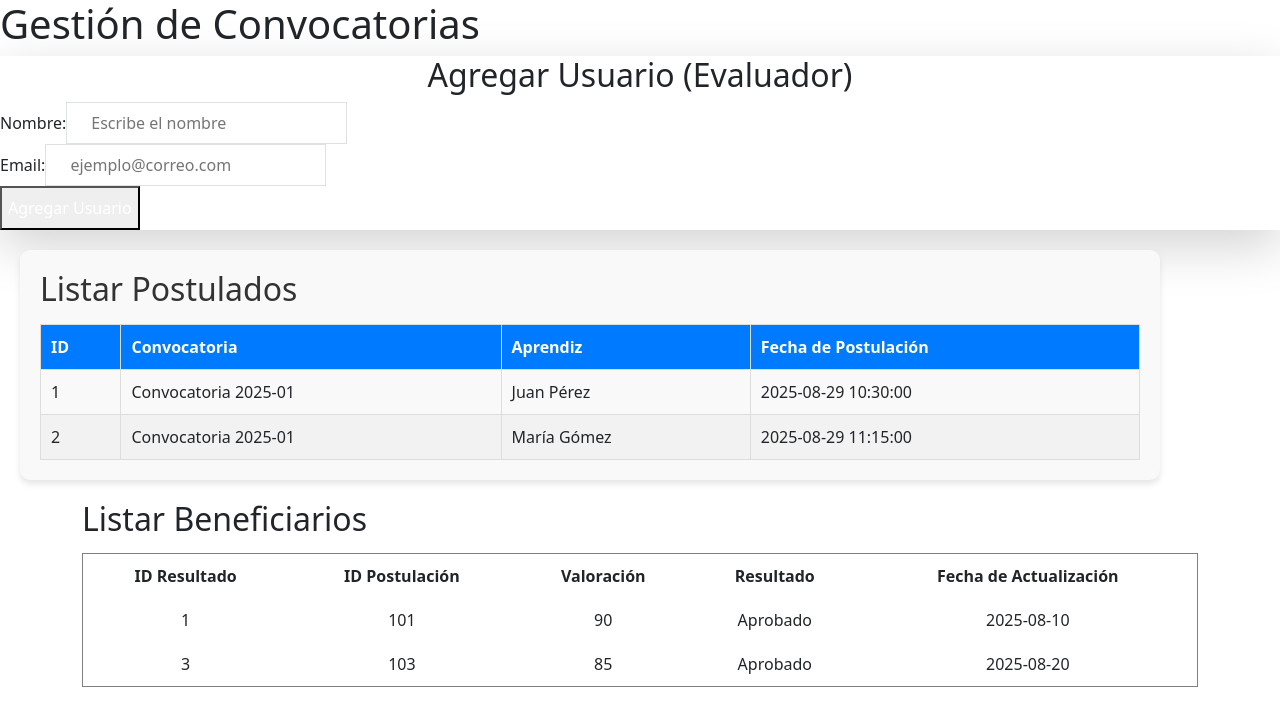
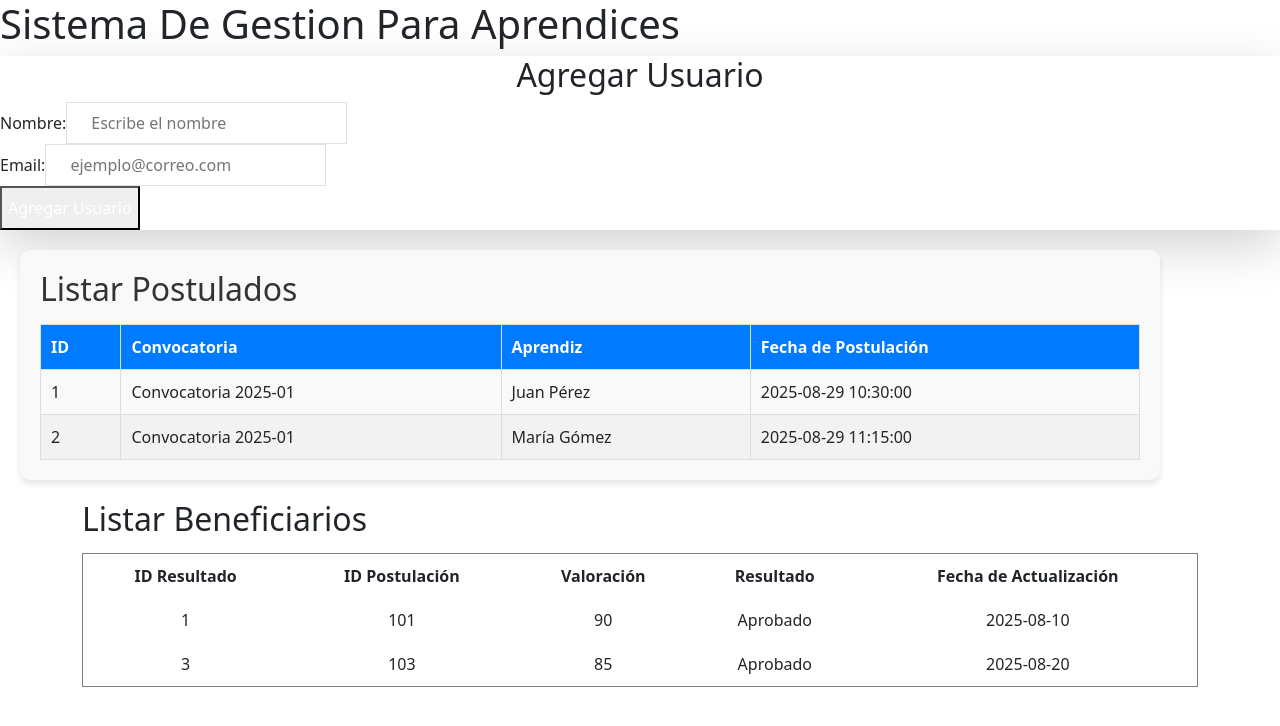
Before and after one commit to JoTaZem/convocatorias_sena_semillitas, a React (Vite) app in the folder Frontend/convocatorias-semillitas/: page / in a window 1280 px wide. Shown: the top 726 px of the page. Built offline with nearby package versions, Linux system fonts and the light colour scheme.

Commit message:
viendo errores

```diff
--- a/Frontend/convocatorias-semillitas/src/App.jsx
+++ b/Frontend/convocatorias-semillitas/src/App.jsx
@@ -6,7 +6,7 @@ import ListarPostulados from "./componentes/ListarPostulados4";
 function App() {
   return (
     <div className="App">
-      <h1>Gestión de Convocatorias</h1>
+      <h1>Sistema De Gestion Para Aprendices</h1>
       <AgregarUsuario />
       <ListarPostulados/>
       <ListarBeneficiarios/>
--- a/Frontend/convocatorias-semillitas/src/componentes/formularios/AggrUsuario1.jsx
+++ b/Frontend/convocatorias-semillitas/src/componentes/formularios/AggrUsuario1.jsx
@@ -1,26 +1,26 @@
 import React, { useState } from "react";
 
 function AgregarUsuario() {
-  const [name, setName] = useState('');
-  const [email, setEmail] = useState('');
+  const [name, setName] = useState("");
+  const [email, setEmail] = useState("");
 
   const handleSubmit = (e) => {
     e.preventDefault();
     if (!name || !email) {
-      alert('Por favor complete todos los campos.');
+      alert("Por favor complete todos los campos.");
       return;
     }
-    console.log('Usuario agregado:', { name, email, tipo: 'evaluador' });
-    alert('Usuario agregado correctamente');
-    setName('');
-    setEmail('');
+    console.log("Usuario agregado:", { name, email, tipo: "evaluador" });
+    alert("Usuario agregado correctamente");
+    setName("");
+    setEmail("");
   };
 
   return (
     <div className="flex justify-center items-center min-h-screen bg-gray-100">
       <div className="bg-white shadow-lg rounded-2xl p-8 w-full max-w-md">
         <h2 className="text-2xl font-bold text-gray-800 text-center mb-6">
-          Agregar Usuario <span className="text-blue-600">(Evaluador)</span>
+          Agregar Usuario <span className="text-blue-600"></span>
         </h2>
 
         <form onSubmit={handleSubmit} className="space-y-5">
```
